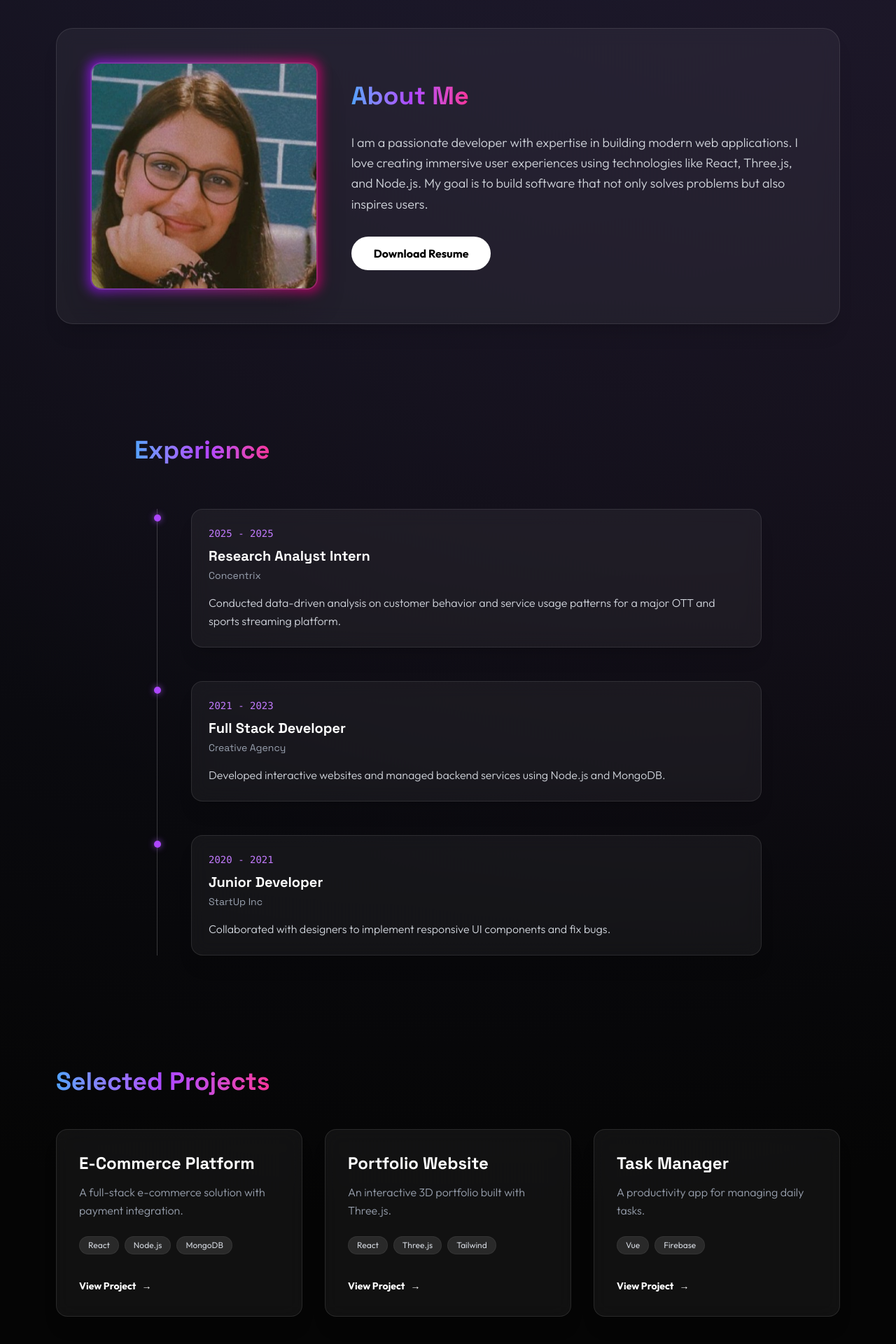
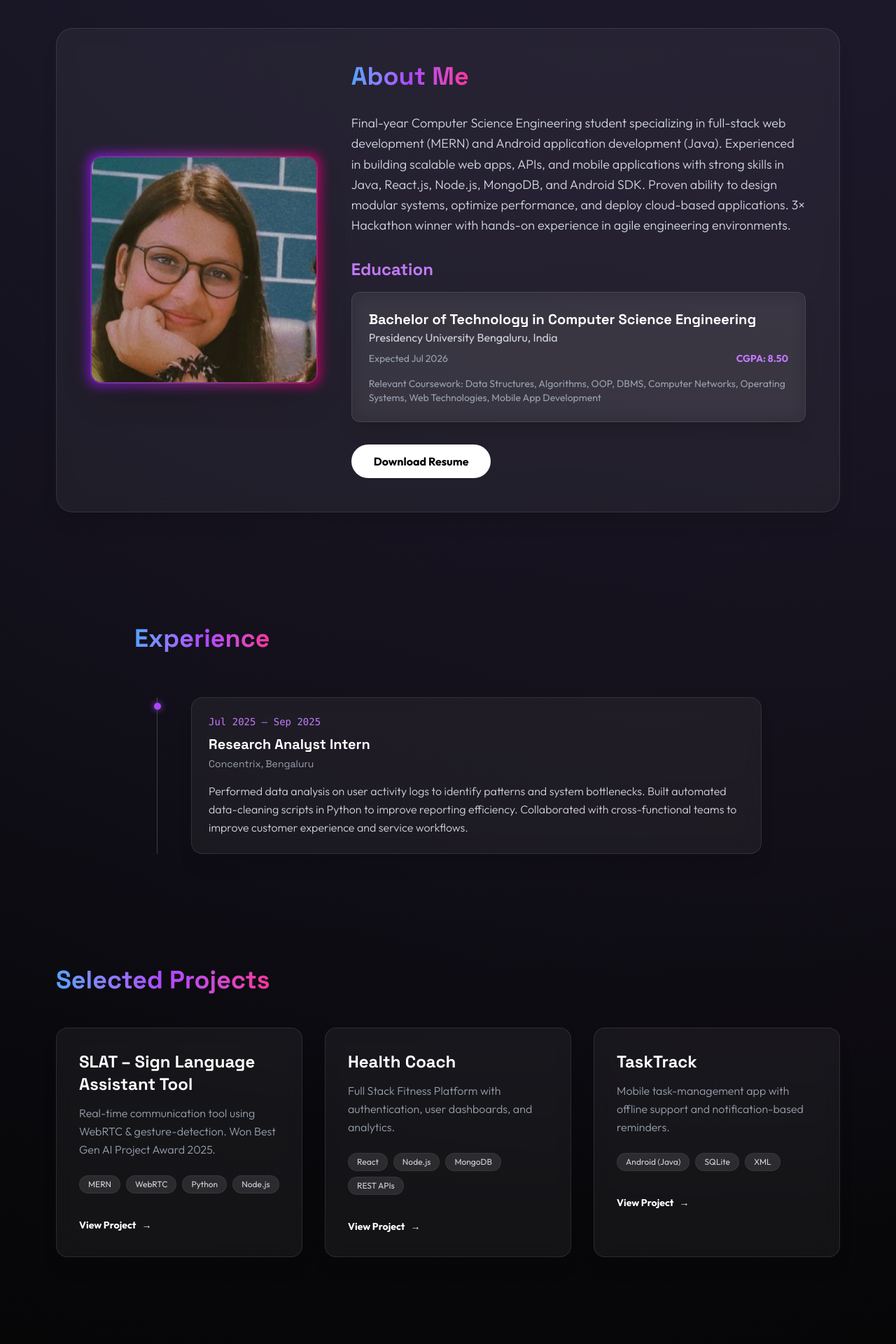
Before and after one commit to sakshiagrawal2711/Portfolio, a React (Vite) app in the folder client/: page / in a window 1280 px wide. Shown: the part 840-2760 px from the top of the page at 70% size. Built offline with nearby package versions, Linux system fonts and the light colour scheme.

Commit message:
Updated Content

```diff
--- a/client/src/App.jsx
+++ b/client/src/App.jsx
@@ -5,6 +5,7 @@ import About from './components/About';
 import Experience from './components/Experience';
 import Projects from './components/Projects';
 import Certifications from './components/Certifications';
+import Skills from './components/Skills';
 import Contact from './components/Contact';
 import Footer from './components/Footer';
 import ThreeScene from './components/ThreeScene';
@@ -19,6 +20,7 @@ function App() {
         <About />
         <Experience />
         <Projects />
+        <Skills />
         <Certifications />
         <Contact />
       </main>
--- a/client/src/components/About.jsx
+++ b/client/src/components/About.jsx
@@ -36,10 +36,25 @@ const About = () => {
                         transition={{ delay: 0.2, duration: 0.5 }}
                         className="text-lg text-gray-300 mb-8 leading-relaxed font-light"
                     >
-                        I am a passionate developer with expertise in building modern web applications.
-                        I love creating immersive user experiences using technologies like React, Three.js, and Node.js.
-                        My goal is to build software that not only solves problems but also inspires users.
+                        Final-year Computer Science Engineering student specializing in full-stack web development (MERN) and Android application development (Java).
+                        Experienced in building scalable web apps, APIs, and mobile applications with strong skills in Java, React.js, Node.js, MongoDB, and Android SDK.
+                        Proven ability to design modular systems, optimize performance, and deploy cloud-based applications. 3× Hackathon winner with hands-on experience in agile engineering environments.
                     </motion.p>
+                    <div className="mb-8">
+                        <h3 className="text-2xl font-bold mb-4 text-purple-400">Education</h3>
+                        <div className="glass-panel p-6 rounded-xl">
+                            <h4 className="text-xl font-bold text-white">Bachelor of Technology in Computer Science Engineering</h4>
+                            <p className="text-gray-300">Presidency University Bengaluru, India</p>
+                            <div className="flex justify-between mt-2 text-sm text-gray-400">
+                                <span>Expected Jul 2026</span>
+                                <span className="text-purple-400 font-bold">CGPA: 8.50</span>
+                            </div>
+                            <p className="mt-4 text-sm text-gray-400">
+                                Relevant Coursework: Data Structures, Algorithms, OOP, DBMS, Computer Networks, Operating Systems, Web Technologies, Mobile App Development
+                            </p>
+                        </div>
+                    </div>
+
                     <motion.div
                         initial={{ opacity: 0, y: 20 }}
                         whileInView={{ opacity: 1, y: 0 }}
--- a/client/src/components/Certifications.jsx
+++ b/client/src/components/Certifications.jsx
@@ -3,21 +3,27 @@ import { motion } from 'framer-motion';
 
 const certifications = [
     {
-        name: "Introduction to Data Engineering",
-        issuer: "IBM Coursera",
-        date: "2025",
+        name: "NPTEL AIML",
+        issuer: "NPTEL",
+        date: "2024",
         link: "#"
     },
     {
-        name: "DSA With Java",
-        issuer: "Apna COllege",
-        date: "2025",
+        name: "IBM Python for Data Science",
+        issuer: "IBM",
+        date: "2023",
         link: "#"
     },
     {
-        name: "Google UX Design Professional",
-        issuer: "Google",
-        date: "2021",
+        name: "IBM Data Engineering",
+        issuer: "IBM",
+        date: "2023",
+        link: "#"
+    },
+    {
+        name: "Full Stack Web Development",
+        issuer: "Udemy/Coursera", // Assuming issuer, update if known
+        date: "2023",
         link: "#"
     }
 ];
--- a/client/src/components/Experience.jsx
+++ b/client/src/components/Experience.jsx
@@ -4,21 +4,9 @@ import { motion } from 'framer-motion';
 const experiences = [
     {
         role: "Research Analyst Intern",
-        company: "Concentrix",
-        period: "2025 - 2025",
-        description: "Conducted data-driven analysis on customer behavior and service usage patterns for a major OTT and sports streaming platform."
-    },
-    {
-        role: "Full Stack Developer",
-        company: "Creative Agency",
-        period: "2021 - 2023",
-        description: "Developed interactive websites and managed backend services using Node.js and MongoDB."
-    },
-    {
-        role: "Junior Developer",
-        company: "StartUp Inc",
-        period: "2020 - 2021",
-        description: "Collaborated with designers to implement responsive UI components and fix bugs."
+        company: "Concentrix, Bengaluru",
+        period: "Jul 2025 – Sep 2025",
+        description: "Performed data analysis on user activity logs to identify patterns and system bottlenecks. Built automated data-cleaning scripts in Python to improve reporting efficiency. Collaborated with cross-functional teams to improve customer experience and service workflows."
     }
 ];
 
--- a/client/src/components/Footer.jsx
+++ b/client/src/components/Footer.jsx
@@ -4,9 +4,9 @@ const Footer = () => {
     return (
         <footer className="py-8 text-center text-gray-500 text-sm relative z-10 glass-panel border-t border-white/5 mt-20">
             <div className="flex justify-center gap-8 mb-4">
-                <a href="https://github.com/yourusername" target="_blank" rel="noopener noreferrer" className="hover:text-purple-400 transition-colors">GitHub</a>
-                <a href="https://linkedin.com/in/yourusername" target="_blank" rel="noopener noreferrer" className="hover:text-purple-400 transition-colors">LinkedIn</a>
-                <a href="https://twitter.com/yourusername" target="_blank" rel="noopener noreferrer" className="hover:text-purple-400 transition-colors">Twitter</a>
+                <a href="https://github.com/sakshiagrawal2711" target="_blank" rel="noopener noreferrer" className="hover:text-purple-400 transition-colors">GitHub</a>
+                <a href="https://linkedin.com/in/sakshi-kumari2711" target="_blank" rel="noopener noreferrer" className="hover:text-purple-400 transition-colors">LinkedIn</a>
+                <a href="mailto:sakshiagrawal835302@gmail.com" className="hover:text-purple-400 transition-colors">Email</a>
             </div>
             <p>&copy; {new Date().getFullYear()} My Portfolio. Built with React & Three.js.</p>
         </footer>
--- a/client/src/components/Hero.jsx
+++ b/client/src/components/Hero.jsx
@@ -21,6 +21,7 @@ const Hero = () => {
                 className="text-6xl md:text-8xl font-bold mb-6 gradient-text tracking-tight"
             >
                 Creative<br />Developer
+                <span className="block text-4xl md:text-6xl mt-4 text-white">Full Stack & Android</span>
             </motion.h1>
 
             <motion.p
@@ -29,7 +30,8 @@ const Hero = () => {
                 transition={{ delay: 0.4 }}
                 className="text-xl md:text-2xl text-gray-400 mb-10 max-w-2xl font-light"
             >
-                Crafting immersive digital experiences with code and creativity.
+                Final-year CSE student specializing in full-stack web development (MERN) and Android application development.
+                Building scalable web apps and mobile applications with Java, React.js, Node.js, and MongoDB.
             </motion.p>
 
             <motion.div
--- a/client/src/components/Projects.jsx
+++ b/client/src/components/Projects.jsx
@@ -3,22 +3,22 @@ import { motion } from 'framer-motion';
 
 const projects = [
     {
-        title: "E-Commerce Platform",
-        description: "A full-stack e-commerce solution with payment integration.",
-        tags: ["React", "Node.js", "MongoDB"],
-        link: "https://github.com/yourusername/project1"
+        title: "SLAT – Sign Language Assistant Tool",
+        description: "Real-time communication tool using WebRTC & gesture-detection. Won Best Gen AI Project Award 2025.",
+        tags: ["MERN", "WebRTC", "Python", "Node.js"],
+        link: "#" // Add actual link if available or keep placeholder
     },
     {
-        title: "Portfolio Website",
-        description: "An interactive 3D portfolio built with Three.js.",
-        tags: ["React", "Three.js", "Tailwind"],
-        link: "https://github.com/yourusername/project2"
+        title: "Health Coach",
+        description: "Full Stack Fitness Platform with authentication, user dashboards, and analytics.",
+        tags: ["React", "Node.js", "MongoDB", "REST APIs"],
+        link: "#"
     },
     {
-        title: "Task Manager",
-        description: "A productivity app for managing daily tasks.",
-        tags: ["Vue", "Firebase"],
-        link: "https://github.com/yourusername/project3"
+        title: "TaskTrack",
+        description: "Mobile task-management app with offline support and notification-based reminders.",
+        tags: ["Android (Java)", "SQLite", "XML"],
+        link: "#"
     }
 ];
 
--- /dev/null
+++ b/client/src/components/Skills.jsx
@@ -0,0 +1,72 @@
+import React from 'react';
+import { motion } from 'framer-motion';
+
+const skillCategories = [
+    {
+        title: "Languages",
+        skills: ["Java", "Python", "JavaScript (ES6+)", "TypeScript", "SQL"]
+    },
+    {
+        title: "Web Development",
+        skills: ["React.js", "Node.js", "Express.js", "MongoDB", "REST APIs", "JWT Auth"]
+    },
+    {
+        title: "Android Development",
+        skills: ["Java", "Android SDK", "XML UI", "SQLite", "Firebase Auth"]
+    },
+    {
+        title: "Tools & Platforms",
+        skills: ["Git", "Docker", "Postman", "Firebase", "HuggingFace", "Figma"]
+    },
+    {
+        title: "Cloud & Databases",
+        skills: ["AWS (EC2, S3)", "Google Cloud", "MongoDB", "MySQL", "PostgreSQL"]
+    },
+    {
+        title: "Concepts",
+        skills: ["OOP", "DSA", "System Design", "Microservices", "CI/CD basics"]
+    }
+];
+
+const Skills = () => {
+    return (
+        <section id="skills" className="py-20 px-6 md:px-20 relative z-10">
+            <div className="max-w-6xl mx-auto">
+                <motion.h2
+                    initial={{ opacity: 0, x: -50 }}
+                    whileInView={{ opacity: 1, x: 0 }}
+                    transition={{ duration: 0.5 }}
+                    className="text-4xl font-bold mb-12 gradient-text inline-block"
+                >
+                    Technical Skills
+                </motion.h2>
+
+                <div className="grid grid-cols-1 md:grid-cols-2 lg:grid-cols-3 gap-8">
+                    {skillCategories.map((category, index) => (
+                        <motion.div
+                            key={index}
+                            initial={{ opacity: 0, y: 20 }}
+                            whileInView={{ opacity: 1, y: 0 }}
+                            transition={{ delay: index * 0.1, duration: 0.5 }}
+                            className="glass-panel p-6 rounded-2xl hover:bg-white/5 transition-colors"
+                        >
+                            <h3 className="text-xl font-bold text-white mb-4 border-b border-white/10 pb-2">{category.title}</h3>
+                            <div className="flex flex-wrap gap-2">
+                                {category.skills.map((skill, i) => (
+                                    <span
+                                        key={i}
+                                        className="text-sm bg-white/10 px-3 py-1 rounded-full text-gray-300 border border-white/5 hover:border-purple-500/50 transition-colors"
+                                    >
+                                        {skill}
+                                    </span>
+                                ))}
+                            </div>
+                        </motion.div>
+                    ))}
+                </div>
+            </div>
+        </section>
+    );
+};
+
+export default Skills;
```
